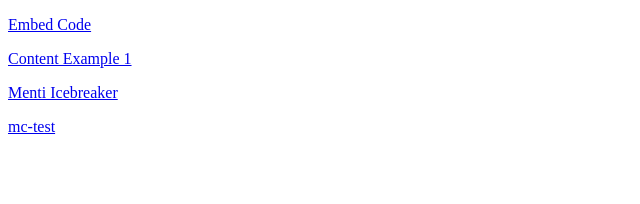
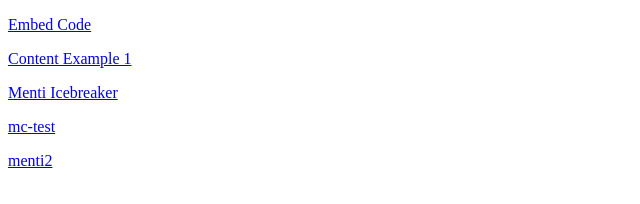
Before and after one commit to MI-Didaktik/Wahlsysteme, a plain HTML site: page index.html in a window 1280 px wide. Shown: the full height of the page, 0-640 px from the left. Drawn offline with Linux system fonts and the light colour scheme.

Commit message:
Update index.html

```diff
--- a/index.html
+++ b/index.html
@@ -5,5 +5,6 @@
 	<p><a href="/Wahlsysteme/h5p-standalone-1.3.x/demo/content-example-1.html">Content Example 1</a></p>
 	<p><a href="/Wahlsysteme/h5p-standalone-1.3.x/demo/menti-icebreaker.html">Menti Icebreaker</a></p>
 	<p><a href="/Wahlsysteme/h5p-standalone-1.3.x/demo/mc-test.html">mc-test</a></p>
+	<p><a href="/Wahlsysteme/h5p-standalone-1.3.x/demo/menti-ib.html">menti2</a></p>
 </body>
 </html>
```
